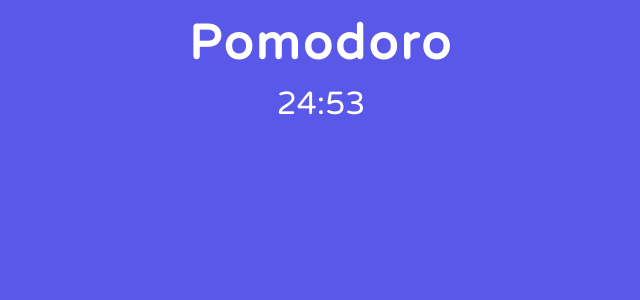
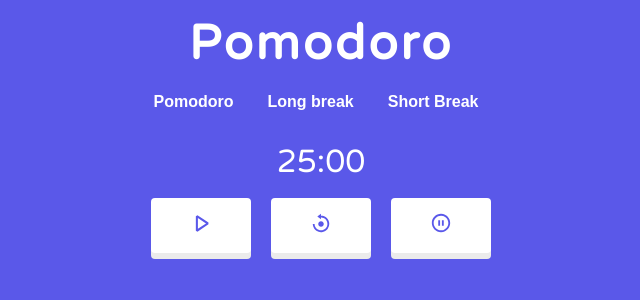
Before and after one commit to luizfelipedasilva678/pomodoro-app, a React (Create React App) app: page / in a window 1280 px wide. Shown: the top 300 px of the page, without its empty margins (319-959 px from the left). Built offline with nearby package versions, Linux system fonts and the light colour scheme.

Commit message:
Adding Tabs

```diff
--- a/package.json
+++ b/package.json
@@ -12,6 +12,7 @@
     "@types/react-dom": "^17.0.11",
     "react": "^17.0.2",
     "react-dom": "^17.0.2",
+    "react-icons": "^4.3.1",
     "react-scripts": "5.0.0",
     "styled-components": "^5.3.3",
     "typescript": "^4.5.4",
--- a/src/components/App/App.tsx
+++ b/src/components/App/App.tsx
@@ -1,13 +1,13 @@
 import React from 'react';
 import Header from '../Header/Header';
 import Div from './styled';
-import TimeDisplay from '../TimeDisplay/TimeDisplay';
+import Tabs from '../Tabs/Tabs';
 
 function App() {
   return (
     <Div>
       <Header />
-      <TimeDisplay />
+      <Tabs />
     </Div>
   );
 }
--- /dev/null
+++ b/src/components/Tabs/Tabs.tsx
@@ -0,0 +1,46 @@
+import React, { useState } from 'react';
+import Button, { ButtonContainer } from './styled';
+import TimeDisplay from '../TimeDisplay/TimeDisplay';
+import getRandomArbitrary, { randomNumber } from '../../utils/RandomArbitrary';
+
+function Tabs() {
+  const [whichTabWillBeOpen, setWhichTabWillBeOpen] =
+    useState<string>('pomodoro');
+  const timesToStart = [1500, 600, 300];
+  const keyValue = getRandomArbitrary(0, 100000) + randomNumber();
+
+  function chooseTimeToStart(): JSX.Element {
+    if (whichTabWillBeOpen === 'pomodoro') {
+      return <TimeDisplay key={keyValue} timeToStart={timesToStart[0]} />;
+    }
+
+    if (whichTabWillBeOpen === 'long-break') {
+      return <TimeDisplay key={keyValue} timeToStart={timesToStart[1]} />;
+    }
+
+    if (whichTabWillBeOpen === 'short-break') {
+      return <TimeDisplay key={keyValue} timeToStart={timesToStart[2]} />;
+    }
+
+    return <TimeDisplay key={keyValue} timeToStart={timesToStart[0]} />;
+  }
+
+  return (
+    <>
+      <ButtonContainer>
+        <Button onClick={() => setWhichTabWillBeOpen('pomodoro')}>
+          Pomodoro
+        </Button>
+        <Button onClick={() => setWhichTabWillBeOpen('long-break')}>
+          Long break
+        </Button>
+        <Button onClick={() => setWhichTabWillBeOpen('short-break')}>
+          Short Break
+        </Button>
+      </ButtonContainer>
+      {chooseTimeToStart()}
+    </>
+  );
+}
+
+export default Tabs;
--- /dev/null
+++ b/src/components/Tabs/styled.ts
@@ -0,0 +1,37 @@
+import styled, { StyledComponent } from 'styled-components';
+
+const Button: StyledComponent<'button', any | never> = styled.button`
+  border: none;
+  margin: 0px;
+  border-radius: 4px;
+  font-size: 16px;
+  background: transparent;
+  padding: 2px 12px;
+  height: 28px;
+  cursor: pointer;
+  box-shadow: none;
+  color: white;
+  opacity: 1;
+  margin-right: 10px;
+  font-weight: bold;
+
+  &:hover {
+    background: none rgba(0, 0, 0, 0.15);
+  }
+
+  @media (max-width: 640px) {
+    margin-bottom: 10px;
+  }
+`;
+
+export const ButtonContainer: StyledComponent<'div', any | never> = styled.div`
+  display: flex;
+  justify-content: center;
+  align-items: center;
+
+  @media (max-width: 640px) {
+    flex-direction: column;
+  }
+`;
+
+export default Button;
--- a/src/components/TimeDisplay/TimeDisplay.tsx
+++ b/src/components/TimeDisplay/TimeDisplay.tsx
@@ -1,13 +1,21 @@
 import React, { useEffect, useState } from 'react';
+import { VscDebugStart } from 'react-icons/vsc';
+import { BiReset, BiPauseCircle } from 'react-icons/bi';
 import DataCreator from '../../utils/DataCreator';
-import Main from './styled';
+import Main, { Button, Container, ButtonsWrapper } from './styled';
+import TimeDisplayProtocol from '../../typings/timeDisplayProtocol';
+import audio from '../../audio/src_audio_sound.mp3';
 
-function TimeDisplay(): React.ReactElement {
-  const [time, setTime] = useState<number>(1500);
+function TimeDisplay({ timeToStart }: TimeDisplayProtocol): React.ReactElement {
+  const [time, setTime] = useState<number>(timeToStart);
+  const [isPaused, setIsPaused] = useState<boolean>(true);
+  const audioElement: HTMLAudioElement = new Audio(audio);
 
   function updateTime() {
-    if (time > 0) {
-      setTime(time - 1);
+    if (!isPaused) {
+      if (time > 0) {
+        setTime(time - 1);
+      }
     }
   }
 
@@ -17,9 +25,29 @@ function TimeDisplay(): React.ReactElement {
     }, 1000);
 
     return () => clearTimeout(timer);
-  }, [time]);
+  }, [time, isPaused]);
 
-  return <Main>{DataCreator.getDate(time)}</Main>;
+  return (
+    <Container>
+      <Main>{DataCreator.getDate(time)}</Main>
+      <ButtonsWrapper>
+        <Button
+          onClick={() => {
+            setIsPaused(false);
+            audioElement.play();
+          }}
+        >
+          <VscDebugStart />
+        </Button>
+        <Button onClick={() => setTime(timeToStart)}>
+          <BiReset />
+        </Button>
+        <Button onClick={() => setIsPaused(true)}>
+          <BiPauseCircle />
+        </Button>
+      </ButtonsWrapper>
+    </Container>
+  );
 }
 
 export default TimeDisplay;
--- a/src/components/TimeDisplay/styled.ts
+++ b/src/components/TimeDisplay/styled.ts
@@ -7,4 +7,43 @@ const Main: StyledComponent<'main', any | never> = styled.main`
   font-size: 2em;
 `;
 
+const Container: StyledComponent<'div', any | never> = styled.div`
+  display: flex;
+  align-items: center;
+  justify-content: center;
+  flex-direction: column;
+  margin-top: 30px;
+`;
+
+const ButtonsWrapper: StyledComponent<'div', any | never> = styled.div`
+  display: flex;
+
+  @media (max-width: 640px) {
+    flex-direction: column;
+  }
+`;
+
+const Button: StyledComponent<'button', any | never> = styled.button`
+  cursor: pointer;
+  border: none;
+  margin: 20px 10px 0px;
+  padding: 0px 12px;
+  border-radius: 4px;
+  box-shadow: rgb(235 235 235) 0px 6px 0px;
+  font-family: ArialRounded;
+  font-size: 22px;
+  height: 55px;
+  color: #5a58ea;
+  font-weight: bold;
+  width: 100px;
+  background-color: white;
+  transition: color 0.5s ease-in-out 0s;
+
+  &:hover {
+    box-shadow: none;
+    transition: 0.1s;
+  }
+`;
+
+export { Button, Container, ButtonsWrapper };
 export default Main;
--- /dev/null
+++ b/src/typings/audio.d.ts
@@ -0,0 +1,2 @@
+declare module '*.mp3';
+declare module '*.wav';
--- /dev/null
+++ b/src/typings/timeDisplayProtocol.ts
@@ -0,0 +1,3 @@
+export default interface TimeDisplayProtocol {
+  timeToStart: number;
+}
--- /dev/null
+++ b/src/utils/RandomArbitrary.ts
@@ -0,0 +1,9 @@
+export default function getRandomArbitrary(min: number, max: number): number {
+  return Math.floor(Math.random() * (max - min) + min);
+}
+
+function randomNumber(): number {
+  return new Date().getTime();
+}
+
+export { randomNumber };
```
Also changed, not shown: .eslintrc.js, 2 other files (tests, documents, lock files or other folders).
